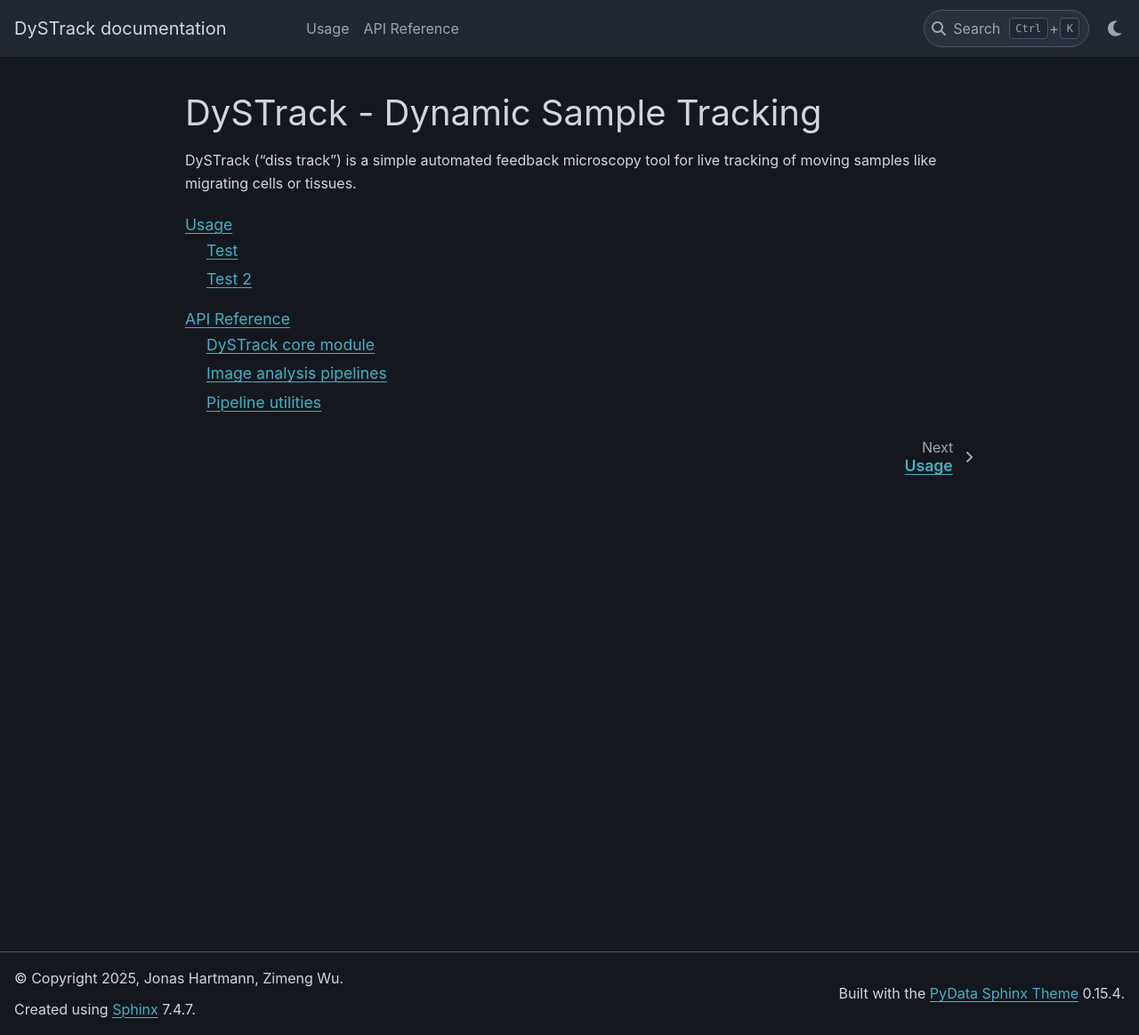
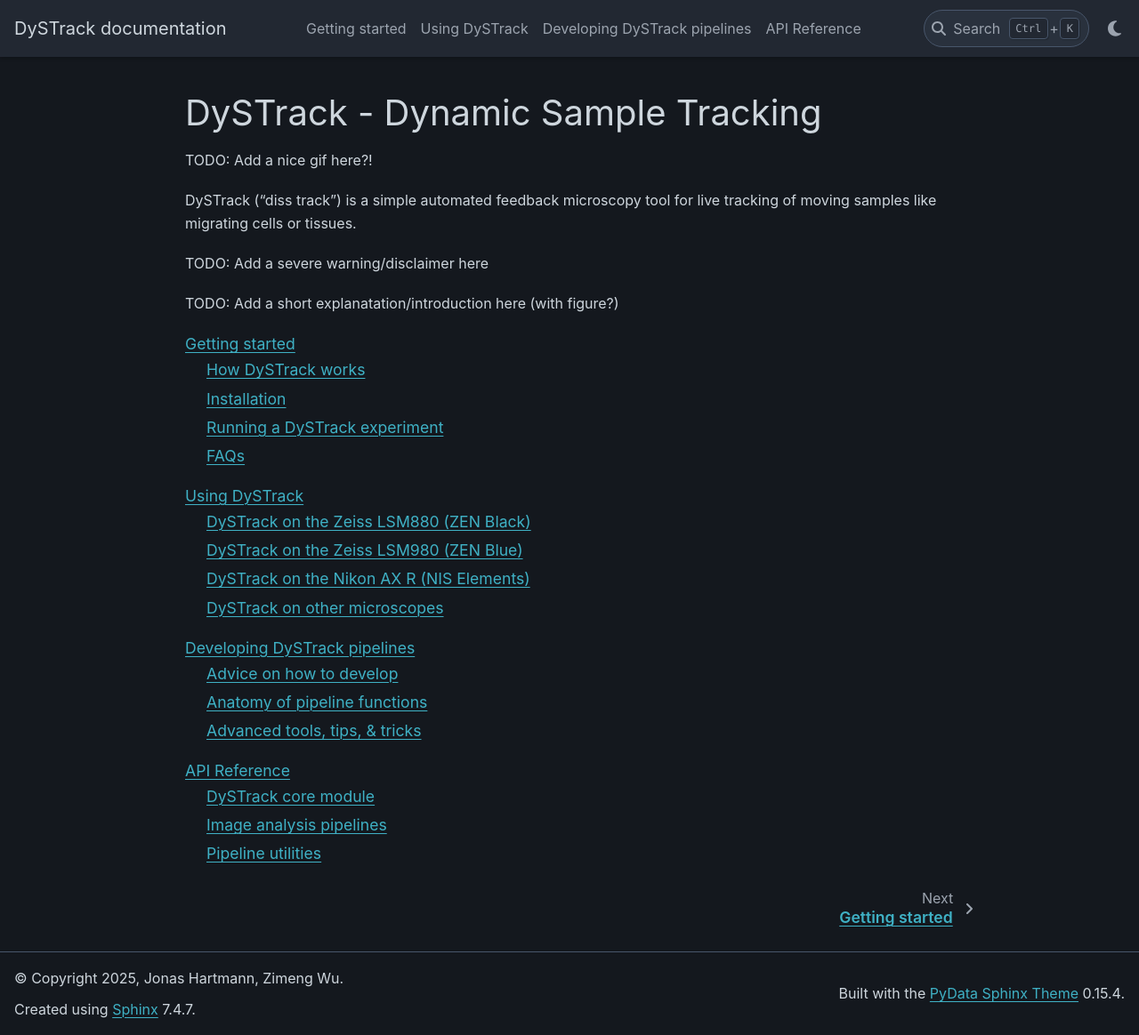
Before and after one commit to WhoIsJack/DySTrack, a Sphinx documentation site: the page built from docs/source/index.rst, in a window 1280 px wide and 1164 px high. Shown: the whole window at 89% size. Built offline with Sphinx 7.4.7 and the PyData theme 0.15.4, drawn with Linux system fonts in a browser that asks for light colours.

Commit message:
Outline documentation with placeholders.

```diff
--- /dev/null
+++ b/docs/source/develop/1_advice.rst
@@ -0,0 +1,4 @@
+Advice on developing DySTrack pipelines
+=======================================
+
+TODO!
--- /dev/null
+++ b/docs/source/develop/2_anatomy.rst
@@ -0,0 +1,4 @@
+Anatomy of DySTrack pipeline functions
+======================================
+
+TODO!
--- /dev/null
+++ b/docs/source/develop/3_advanced.rst
@@ -0,0 +1,4 @@
+Advanced tools, tips, & tricks
+==============================
+
+TODO!
--- /dev/null
+++ b/docs/source/develop/index.rst
@@ -0,0 +1,9 @@
+Developing DySTrack pipelines
+=============================
+
+.. toctree::
+    :maxdepth: 2
+
+    Advice on how to develop<1_advice>
+    Anatomy of pipeline functions<2_anatomy>
+    Advanced tools, tips, & tricks<3_advanced>
--- a/docs/source/index.rst
+++ b/docs/source/index.rst
@@ -1,14 +1,31 @@
 DySTrack - Dynamic Sample Tracking
 ==================================
 
+TODO: Add a nice gif here?!
+
 DySTrack ("diss track") is a simple automated feedback microscopy tool for live
 tracking of moving samples like migrating cells or tissues.
+
+TODO: Add a severe warning/disclaimer here
+
+TODO: Add a short explanatation/introduction here (with figure?)
+
+.. toctree::
+    :maxdepth: 2
+
+    Getting started<intro/index>
 
 
 .. toctree::
     :maxdepth: 2
 
-    Usage<usage/index>
+    Using DySTrack<usage/index>
+
+
+.. toctree::
+    :maxdepth: 2
+
+    Developing DySTrack pipelines<develop/index>
 
 
 .. toctree::
--- /dev/null
+++ b/docs/source/intro/1_howitworks.rst
@@ -0,0 +1,4 @@
+How DySTrack works
+==================
+
+TODO: Basic principle, with figure
--- /dev/null
+++ b/docs/source/intro/3_experiment.rst
@@ -0,0 +1,4 @@
+Running a DySTrack experiment
+=============================
+
+TODO: General description of steps required to run experiment
--- /dev/null
+++ b/docs/source/intro/4_FAQs.rst
@@ -0,0 +1,4 @@
+Frequently Asked Questions (FAQs)
+=================================
+
+TODO?
--- /dev/null
+++ b/docs/source/intro/index.rst
@@ -0,0 +1,10 @@
+Getting started
+===============
+
+.. toctree::
+    :maxdepth: 2
+
+    How DySTrack works<1_howitworks>
+    Installation<2_installation>
+    Running a DySTrack experiment<3_experiment>
+    FAQs<4_FAQs>
--- a/docs/source/usage/index.rst
+++ b/docs/source/usage/index.rst
@@ -1,8 +1,10 @@
-Usage
-=====
+Using DySTrack
+==============
 
 .. toctree::
     :maxdepth: 2
 
-    test
-    test2
+    DySTrack on the Zeiss LSM880 (ZEN Black)<zeiss_880>
+    DySTrack on the Zeiss LSM980 (ZEN Blue)<zeiss_980>
+    DySTrack on the Nikon AX R (NIS Elements)<nikon_AXR>
+    DySTrack on other microscopes<other>
--- /dev/null
+++ b/docs/source/usage/nikon_AXR.rst
@@ -0,0 +1,4 @@
+Using DySTrack on the Nikon AX R (NIS Elements)
+===============================================
+
+TODO!
--- /dev/null
+++ b/docs/source/usage/other.rst
@@ -0,0 +1,4 @@
+Using DySTrack on other microscopes
+===================================
+
+TODO!
--- a/docs/source/usage/test.rst
+++ /dev/null
@@ -1,4 +0,0 @@
-Test
-====
-
-This is just a test file for sphinx testing purposes.
--- a/docs/source/usage/test2.rst
+++ /dev/null
@@ -1,4 +0,0 @@
-Test 2
-======
-
-This is a second test file for sphinx testing purposes.
--- /dev/null
+++ b/docs/source/usage/zeiss_880.rst
@@ -0,0 +1,4 @@
+Using DySTrack on the Zeiss LSM880 (ZEN Black)
+==============================================
+
+TODO!
--- /dev/null
+++ b/docs/source/usage/zeiss_980.rst
@@ -0,0 +1,4 @@
+Using DySTrack on the Zeiss LSM980 (ZEN Blue)
+=============================================
+
+TODO!
```
Also changed, not shown: docs/source/intro/2_installation.rst (added, +10 -0 lines).
